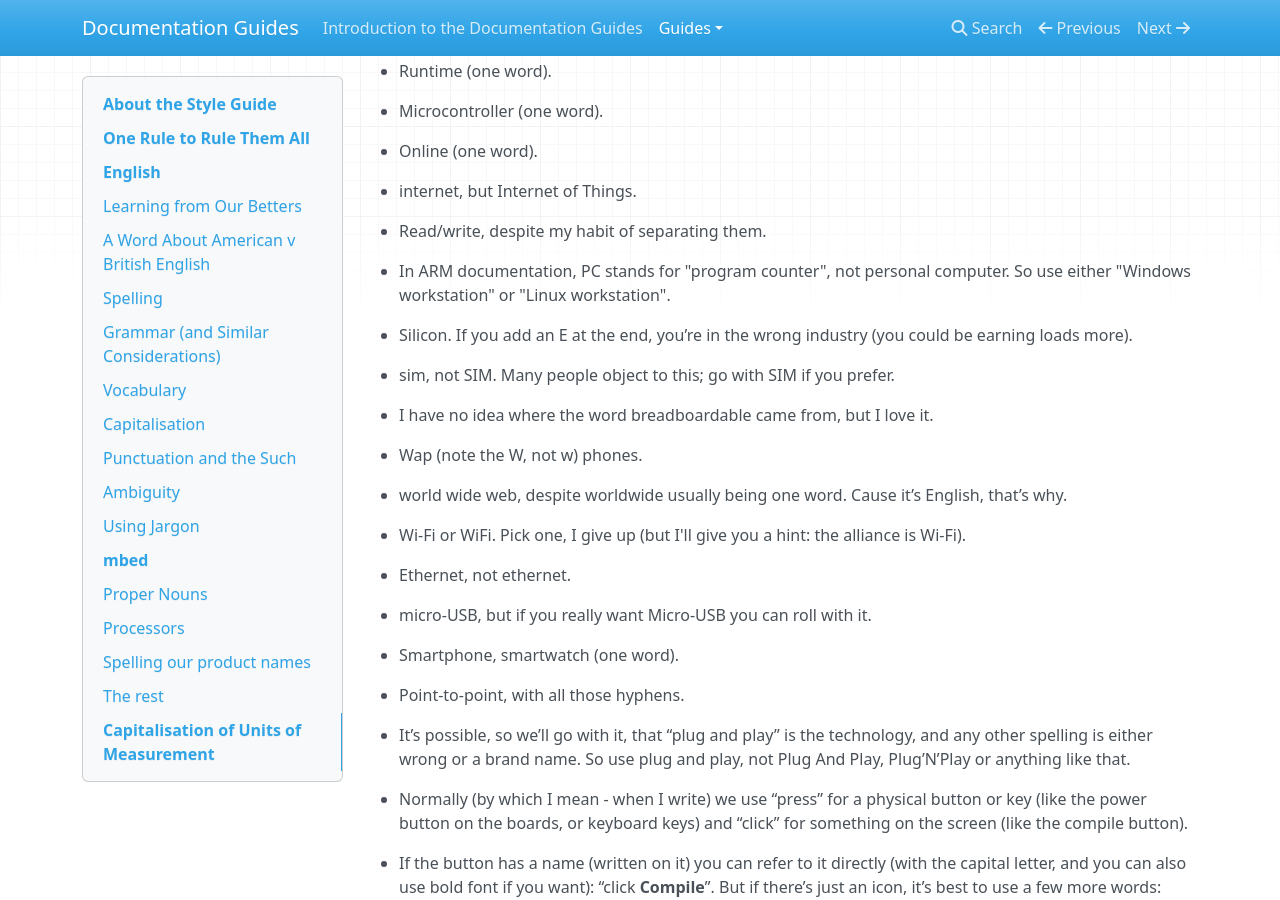
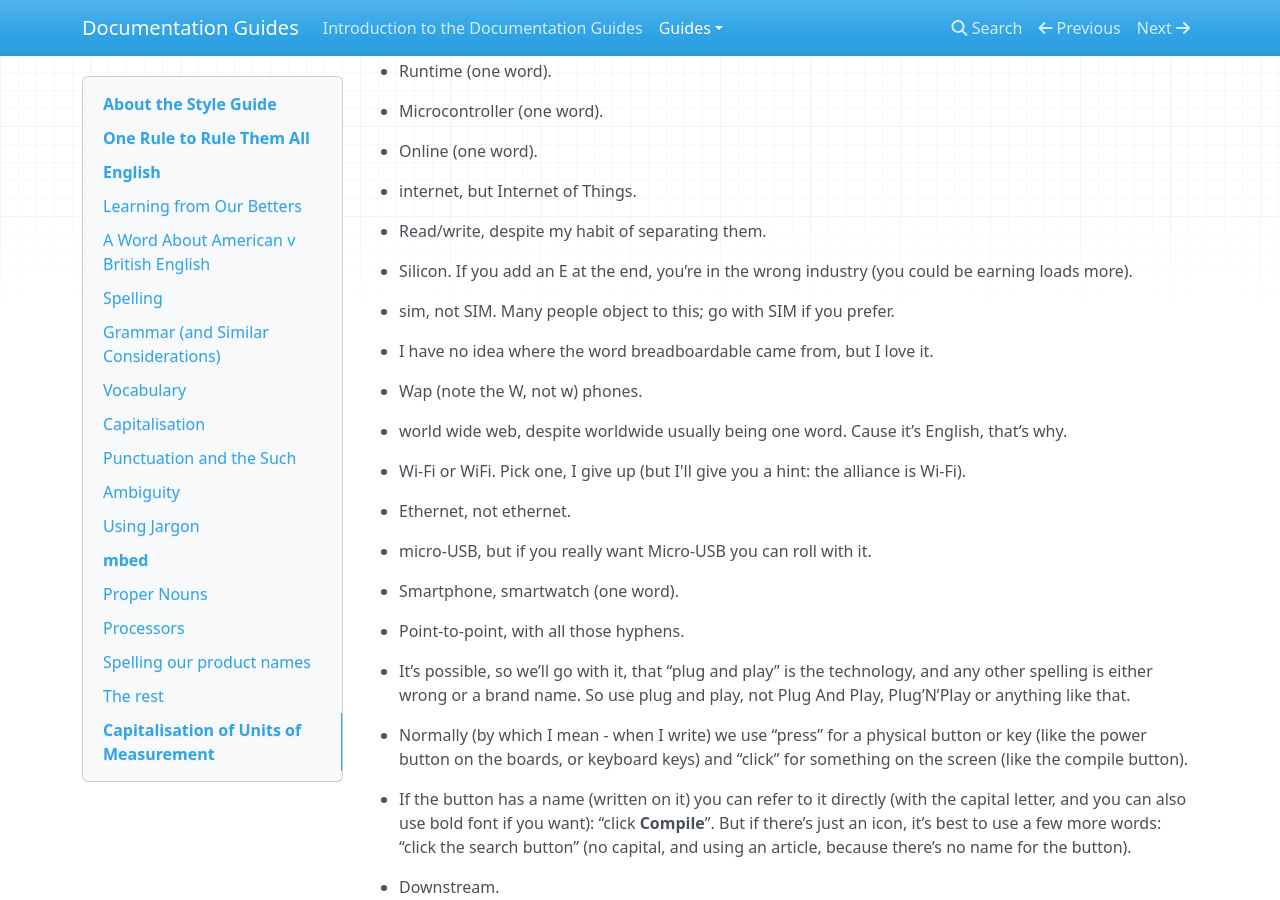
Before and after one commit to JoeTheGuitarist/documentation_docs, an MkDocs documentation site: the page built from Docs/style_guide.md, in a window 1280 px wide and 900 px high, scrolled down 13616 px. Built offline with MkDocs 1.6.1, drawn with Linux system fonts in a browser that asks for light colours; nearby versions of some CDN libraries; old or Windows-style settings are respelled for this version of MkDocs.

Commit message:
Updates from the official guide

```diff
--- a/Docs/style_guide.md
+++ b/Docs/style_guide.md
@@ -465,8 +465,6 @@ You can only use processor names as adjectives or adverbs. For example, refer to
 
 * Read/write, despite my habit of separating them.
 
-* In ARM documentation, PC stands for "program counter", not personal computer. So use either "Windows workstation" or "Linux workstation".
-
 * Silicon. If you add an E at the end, you’re in the wrong industry (you could be earning loads more).
 
 * sim, not SIM. Many people object to this; go with SIM if you prefer.
```
